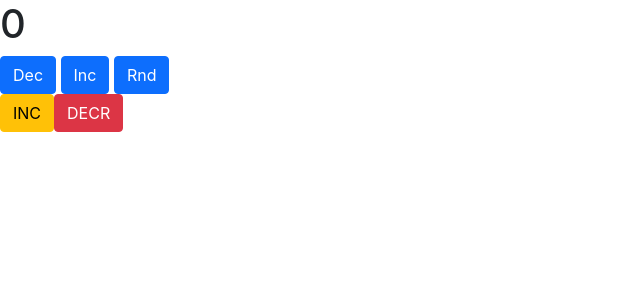
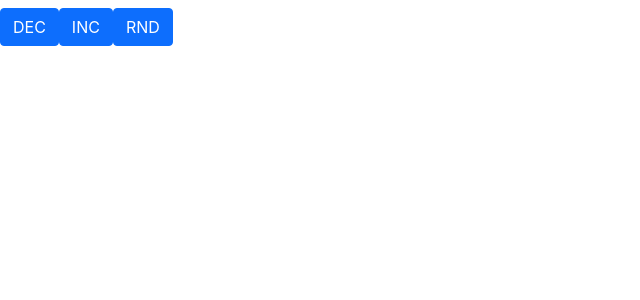
Before and after one commit to sskurochkin/Redux-study, a React (Create React App) app: page / in a window 1280 px wide. Shown: the top 300 px of the page, without its empty margins (0-640 px from the left). Built offline with nearby package versions, Linux system fonts and the light colour scheme.

Commit message:
add react

```diff
--- a/public/index.html
+++ b/public/index.html
@@ -8,12 +8,7 @@
   </head>
   <body>
     <noscript>You need to enable JavaScript to run this app.</noscript>
-    <div id="ro" class="jumbotron">
-      <h1 id="counter">0</h1>
-      <button id="dec" class="btn btn-primary">Dec</button>
-      <button id="inc" class="btn btn-primary">Inc</button>
-      <button id="rnd" class="btn btn-primary">Rnd</button>
-    </div>
+
     <div id="root"></div>
   </body>
 </html>
--- a/src/App.js
+++ /dev/null
@@ -1,57 +0,0 @@
-import React from "react";
-import { createStore, bindActionCreators } from "redux";
-import * as actions from "./actions";
-import { reducer } from "./reducer";
-
-function App() {
-	const store = createStore(reducer);
-	const { dispatch, subscribe, getState } = store;
-
-
-	const update = () =>
-		(document.getElementById("counter").textContent =
-			getState().value);
-
-	subscribe(update);
-
-	// const bindActionCreator = (creator, dispatch) => (...args) => {
-	// 	dispatch(creator(...args))
-	// }
-
-	const {inc, dec ,rnd} = bindActionCreators(actions, dispatch)
-	// const decDispatch = bindActionCreators(dec, dispatch)
-	// const rndDispatch = bindActionCreators(rnd, dispatch)
-
-
-	document.getElementById("inc").addEventListener("click", inc);
-	document.getElementById("dec").addEventListener("click", dec);
-	document.getElementById("rnd").addEventListener("click", () => {
-		const value = Math.floor(Math.random() * 10);
-		rnd(value);
-	});
-
-	///////
-	// console.log(store.getState());
-
-	// let state = reducer(initialState, { type: "INC" });
-	// state = reducer(state, { type: "INC" });
-	// state = reducer(state, { type: "INC" });
-
-	// console.log(state)
-
-	// Чистые функции
-
-	// const rndSum = (a, b) => b + a // чистая, при вызове с одинаковыми параметрами всегда возвращает одинаковый результат. Побочные эффекты запрещены
-	// console.log(rndSum(5, 10));
-	// console.log(rndSum(5, 10));
-	// console.log(rndSum(5, 10));
-
-	return (
-		<div>
-			<button className='btn btn-warning'>INC</button>
-			<button className='btn btn-danger'>DECR</button>
-		</div>
-	);
-}
-
-export default App;
--- /dev/null
+++ b/src/components/App.js
@@ -0,0 +1,61 @@
+// import React from "react";
+// import { createStore, bindActionCreators } from "redux";
+// import * as actions from "../actions";
+// import {Provider} from 'react-redux'
+
+import Counter from "./Counter";
+
+function App() {
+	// const store = createStore(reducer);
+	// const { dispatch, subscribe, getState } = store;
+
+	// const update = () =>
+	// 	(document.getElementById("counter").textContent = getState().value);
+
+	// subscribe(update);
+
+	// const bindActionCreator = (creator, dispatch) => (...args) => {
+	// 	dispatch(creator(...args))
+	// }
+
+	// const { inc, dec, rnd } = bindActionCreators(actions, dispatch);
+	// const decDispatch = bindActionCreators(dec, dispatch)
+	// const rndDispatch = bindActionCreators(rnd, dispatch)
+
+	// document.getElementById("inc").addEventListener("click", inc);
+	// document.getElementById("dec").addEventListener("click", dec);
+	// document.getElementById("rnd").addEventListener("click", () => {
+	// 	const value = Math.floor(Math.random() * 10);
+	// 	rnd(value);
+	// });
+
+	///////
+	// console.log(store.getState());
+
+	// let state = reducer(initialState, { type: "INC" });
+	// state = reducer(state, { type: "INC" });
+	// state = reducer(state, { type: "INC" });
+
+	// console.log(state)
+
+	// Чистые функции
+
+	// const rndSum = (a, b) => b + a // чистая, при вызове с одинаковыми параметрами всегда возвращает одинаковый результат. Побочные эффекты запрещены
+	// console.log(rndSum(5, 10));
+	// console.log(rndSum(5, 10));
+	// console.log(rndSum(5, 10));
+
+	return (
+			<Counter
+				// counter={getState().value}
+				// inc={inc}
+				// dec={dec}
+				// rnd={() => {
+				// 	const value = Math.floor(Math.random() * 10);
+				// 	rnd(value);
+				// }}
+			/>
+	);
+}
+
+export default App;
--- /dev/null
+++ b/src/components/Counter.js
@@ -0,0 +1,13 @@
+
+const Counter = ({counter, inc, dec, rnd}) => {
+    return (
+        <div className="jumbotron">
+            <h1>{counter}</h1>
+            <button onClick={dec} className="btn btn-primary">DEC</button>
+            <button onClick={inc} className="btn btn-primary">INC</button>
+            <button onClick={rnd} className="btn btn-primary">RND</button>
+        </div>
+    )
+}
+
+export default Counter;
--- a/src/index.js
+++ b/src/index.js
@@ -1,11 +1,18 @@
 import React from "react";
 import ReactDOM from "react-dom";
 import "./index.scss";
-import App from "./App";
+import App from "./components/App";
+import { createStore } from "redux";
+import { reducer } from "./reducer";
+import { Provider } from "react-redux";
+
+const store = createStore(reducer)
 
 ReactDOM.render(
 	<React.StrictMode>
-		<App />
+		<Provider store={store}>
+			<App />
+		</Provider>
 	</React.StrictMode>,
 
 	document.getElementById("root")
```
